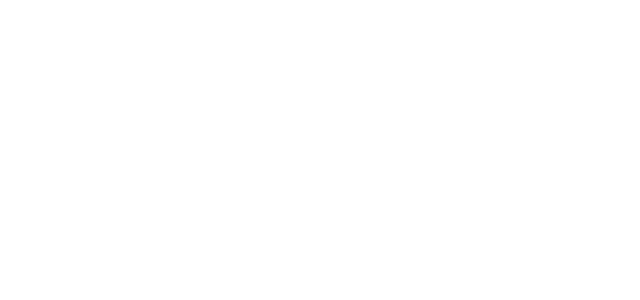
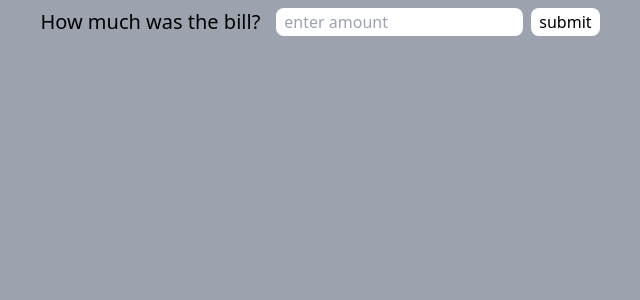
Before and after one commit to BlakeLawrence/bill-splitter, a React (Create React App) app: page /split in a window 1280 px wide. Before the commit this address had no page. Shown: the top 300 px of the page, without its empty margins (328-968 px from the left). Built offline with nearby package versions, Linux system fonts and the light colour scheme.

Commit message:
had a quick play with stated to geta feel for how ill be setting put this app

```diff
--- a/src/Pages/Home.js
+++ b/src/Pages/Home.js
@@ -6,14 +6,17 @@
     <div className="w-full h-screen bg-[#05998C] flex flex-col justify-center items-center">
       <div className="flex flex-col justify-center items-center">
         <h1 className="text-white text-center text-3xl font-bold mb-12 mr-6 ml-6">
-          Watch this space Okes!!
+          Coming soon!!
         </h1>
         <h2 className="text-white text-lg text-center font-bold m-6">
-          No More embarrasing bill splitting will be tolerated 😜
+          An app to split itemized bills properly between friends
         </h2>
       </div>
       <button className="bg-white w-4/12 sm:w-1/12 rounded-xl p-2 mt-24 text-[#05998C] font-medium sm:mr-6">
         <Link to="/">back to home</Link>
+      </button>
+      <button className="bg-white w-4/12 sm:w-1/12 rounded-xl p-2 mt-24 text-[#05998C] font-medium sm:mr-6">
+        <Link to="/split">Continue</Link>
       </button>
     </div>
   );
--- a/src/Pages/Landing.js
+++ b/src/Pages/Landing.js
@@ -15,7 +15,7 @@
       <Link to="/home">
         <div className=" flex flex-col justify-center items-center w-full h-1/2 bg-[url('/src/assets/bills.png')] bg-cover opacity-30">
           <button className="bg-white w-4/12 sm:w-1/12 rounded-xl p-2 mt-24 text-lg text-[#38A37F] font-medium hover:text-white hover:bg-[#38A37F] z-30">
-            ENTER
+            CONTINUE
           </button>
         </div>
       </Link>
--- /dev/null
+++ b/src/Pages/Split.js
@@ -0,0 +1,54 @@
+import React, { useState } from "react";
+
+function Split() {
+  const [input, setInput] = useState("");
+  const [bill, setBill] = useState(null);
+  const [numberOfPeople, setNumberOfPeople] = useState(null);
+  const [total, setTotal] = useState(null);
+
+  function billAmount() {
+    setBill(input);
+    setInput("");
+  }
+  function calculateTotal() {
+    setTotal(bill / numberOfPeople);
+  }
+
+  return (
+    <div className="w-full h-screen bg-gray-400">
+      <div className="flex justify-center pt-2 ml-4">
+        <label htmlFor="input" className="text-xl">
+          How much was the bill?
+        </label>
+        <input
+          value={input}
+          className="ml-4 px-2 py-0.5 rounded-lg bg-white"
+          type="text"
+          placeholder="enter amount"
+          onChange={(e) => setInput(e.target.value)}
+        />
+        <button
+          className="px-2 py-0.5 bg-white rounded-lg ml-2"
+          onClick={billAmount}
+        >
+          submit
+        </button>
+      </div>
+      {bill && <h2 className="text-white">Bill total: £{bill}.00</h2>}
+      {bill && (
+        <div>
+          <h2>How many people to split bill by?</h2>
+          <input
+            type="number"
+            placeholder="enter number"
+            onChange={(e) => setNumberOfPeople(e.target.value)}
+          />
+          <button onClick={calculateTotal}>submit</button>
+          {total && <h3>each person owes: £{total}</h3>}
+        </div>
+      )}
+    </div>
+  );
+}
+
+export default Split;
--- a/src/components/App/App.js
+++ b/src/components/App/App.js
@@ -2,6 +2,7 @@
 import Home from "../../Pages/Home";
 import Landing from "../../Pages/Landing";
 import { BrowserRouter as Router, Routes, Route, Link } from "react-router-dom";
+import Split from "../../Pages/Split";
 
 function App() {
   return (
@@ -9,6 +10,7 @@
       <Routes>
         <Route path="/" element={<Landing />}></Route>
         <Route path="/home" element={<Home />}></Route>
+        <Route path="/split" element={<Split />}></Route>
       </Routes>
     </Router>
   );
```
